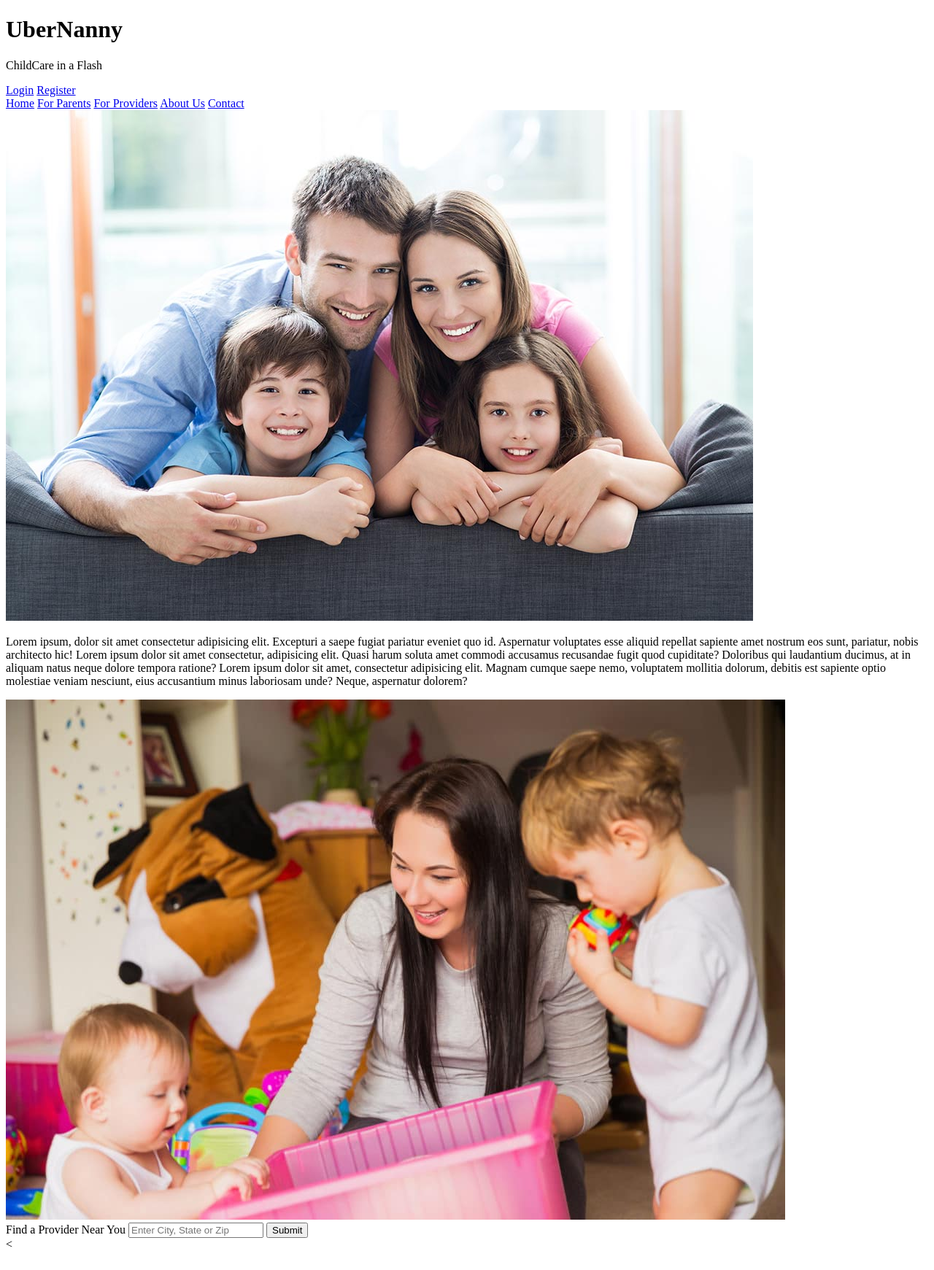
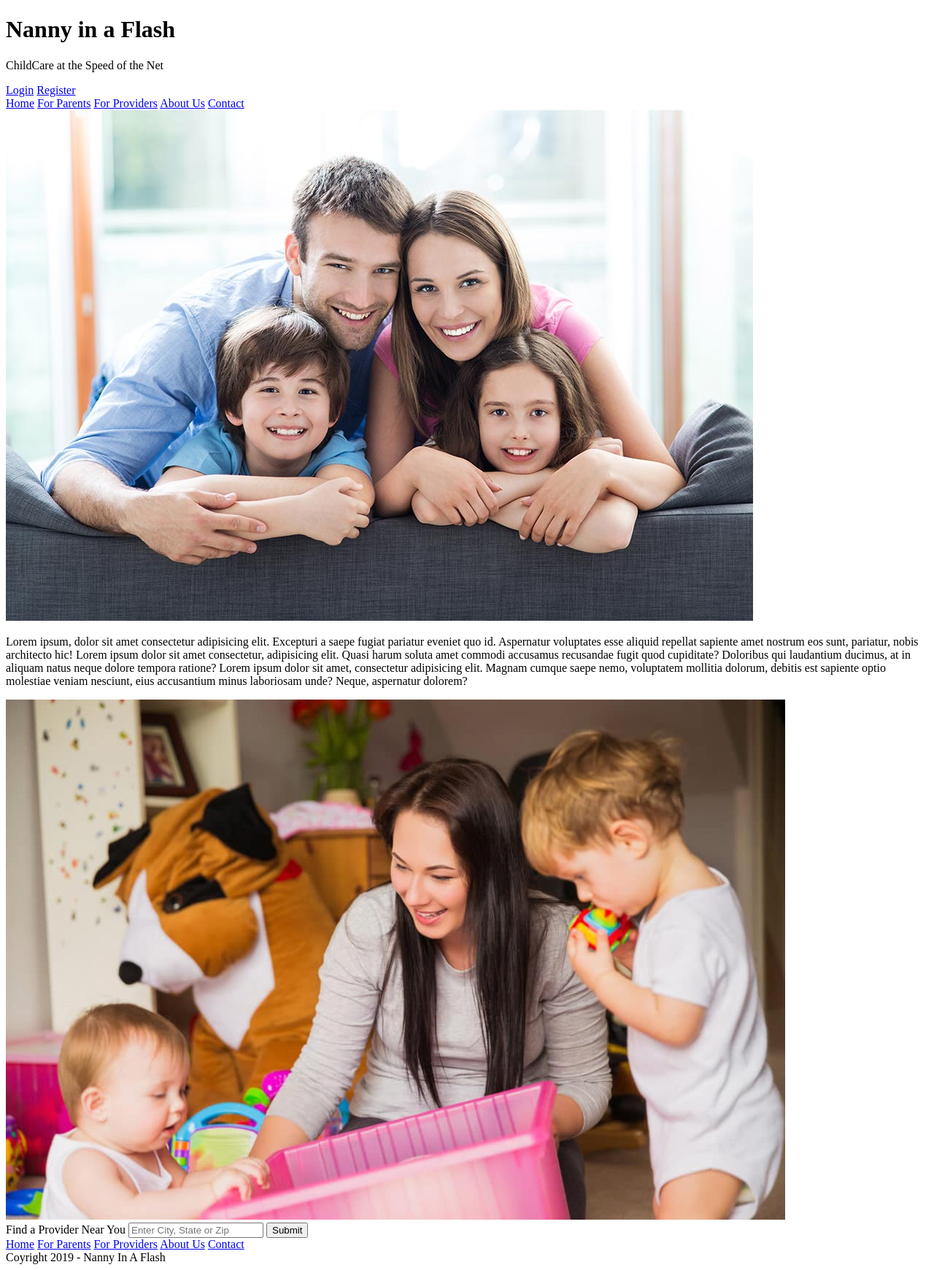
Before and after one commit to Build-Week-Nanny-Scheduler/nanny-scheduler-UI, a plain HTML site: page index.html in a window 1280 px wide. Shown: the part 469-2210 px from the top of the page at 73% size. Drawn offline with Linux system fonts and the light colour scheme; a web font is replaced by a local one.

```diff
--- a/index.html
+++ b/index.html
@@ -7,7 +7,7 @@
   <meta http-equiv="X-UA-Compatible" content="ie=edge">
   <link href="https://fonts.googleapis.com/css?family=Arizonia|Josefin+Sans|Montserrat&display=swap" rel="stylesheet">
   <link rel="stylesheet" href="/assets/css/index.css">
-  <title>Document</title>
+  <title>Nanny In a Flash</title>
 </head>
 
 <body>
@@ -16,8 +16,8 @@
       <div class="topBar">
         <div class="logo"><img src="Assets/images/nannyLogo.png" alt="A cartoon image of a nanny and children"></div>
         <div class="title">
-          <h1>UberNanny</h1>
-          <p class="tagline">ChildCare in a Flash</p>
+          <h1>Nanny in a Flash</h1>
+          <p class="tagline">ChildCare at the Speed of the Net</p>
           <a href="#">Login</a>
           <a href="#">Register</a>
         </div>
@@ -49,6 +49,17 @@
       </div>
     </section>
     <footer>
-<
+      <nav class="footerNav">
+        <a href="#">Home</a>
+        <a href="#">For Parents</a>
+        <a href="#">For Providers</a>
+        <a href="#">About Us</a>
+        <a href="#">Contact</a>
+      </nav>
+<div class="copyright">Coyright 2019 - Nanny In A Flash</div>
 
-    </footer> </wrapper> </body> </html>
+    </footer>
+  </wrapper>
+</body>
+
+</html>
```
Also changed, not shown: Assets/Less/variables.less (+13 -4 lines).
